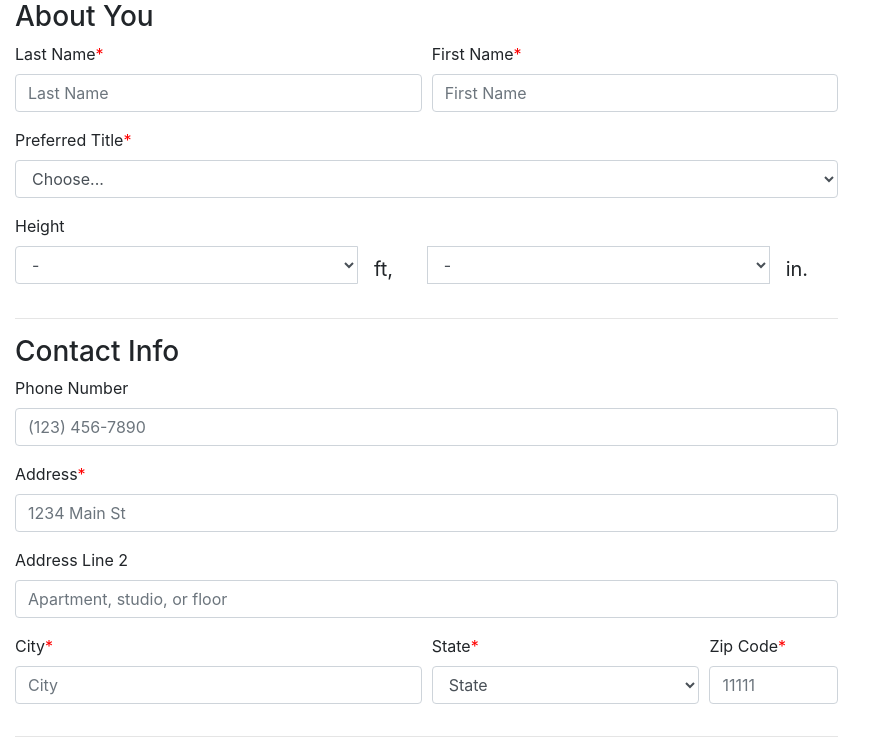
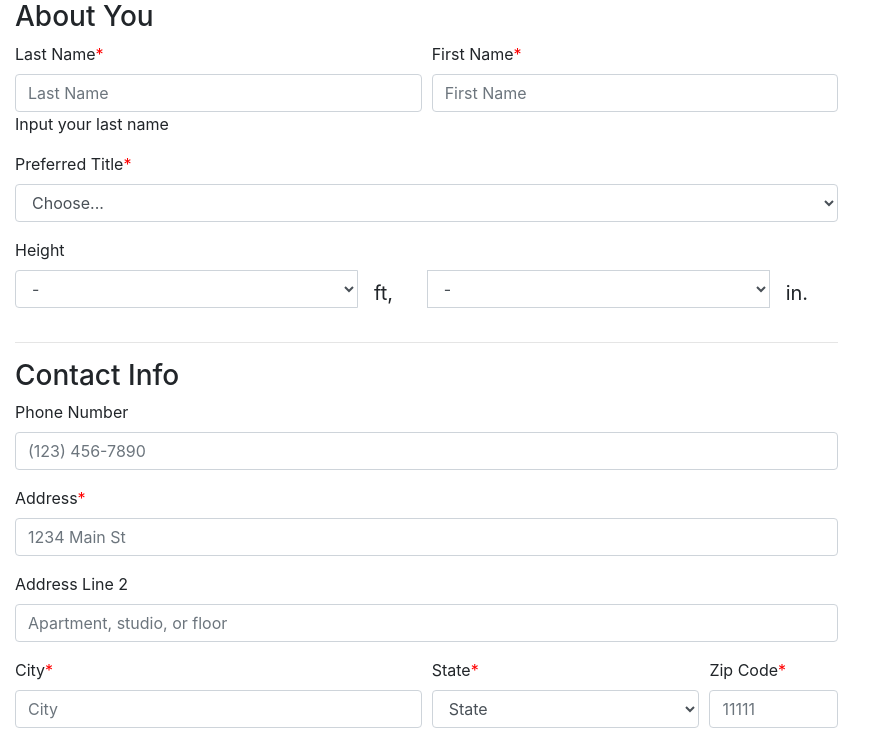
Before and after one commit to stevenliao8600/csc642-form, a plain HTML site: page index.html in a window 1280 px wide. Shown: the top 750 px of the page, without its empty margins (0-886 px from the left). Drawn offline with nearby package versions, Linux system fonts and the light colour scheme.

Commit message:
validation form setup

```diff
--- a/index.html
+++ b/index.html
@@ -30,6 +30,9 @@
                     <label for="last-name" class="required-field">Last Name</label>
                     <input class="form-control" type="text" id="last-name" name="lastName" maxlength="40"
                         placeholder="Last Name" required>
+                    <div class="feedback">
+                        Input your last name
+                    </div>
                 </div>
                 <div class="form-group col-6">
                     <label for="first-name" class="required-field">First Name</label>
@@ -86,8 +89,8 @@
                 <h3>Contact Info</h3>
                 <div class="form-group">
                     <label for="phone">Phone Number</label>
-                    <input onkeydown="phoneNumberFormatter()" class="form-control" id="phone" name="phone" maxlength="13" minlength="13"
-                        placeholder="(123) 456-7890">
+                    <input onkeydown="phoneNumberFormatter()" class="form-control" id="phone" name="phone"
+                        maxlength="13" minlength="13" placeholder="(123) 456-7890">
                 </div>
                 <div class="form-group">
                     <label for="address" class="required-field">Address</label>
```
